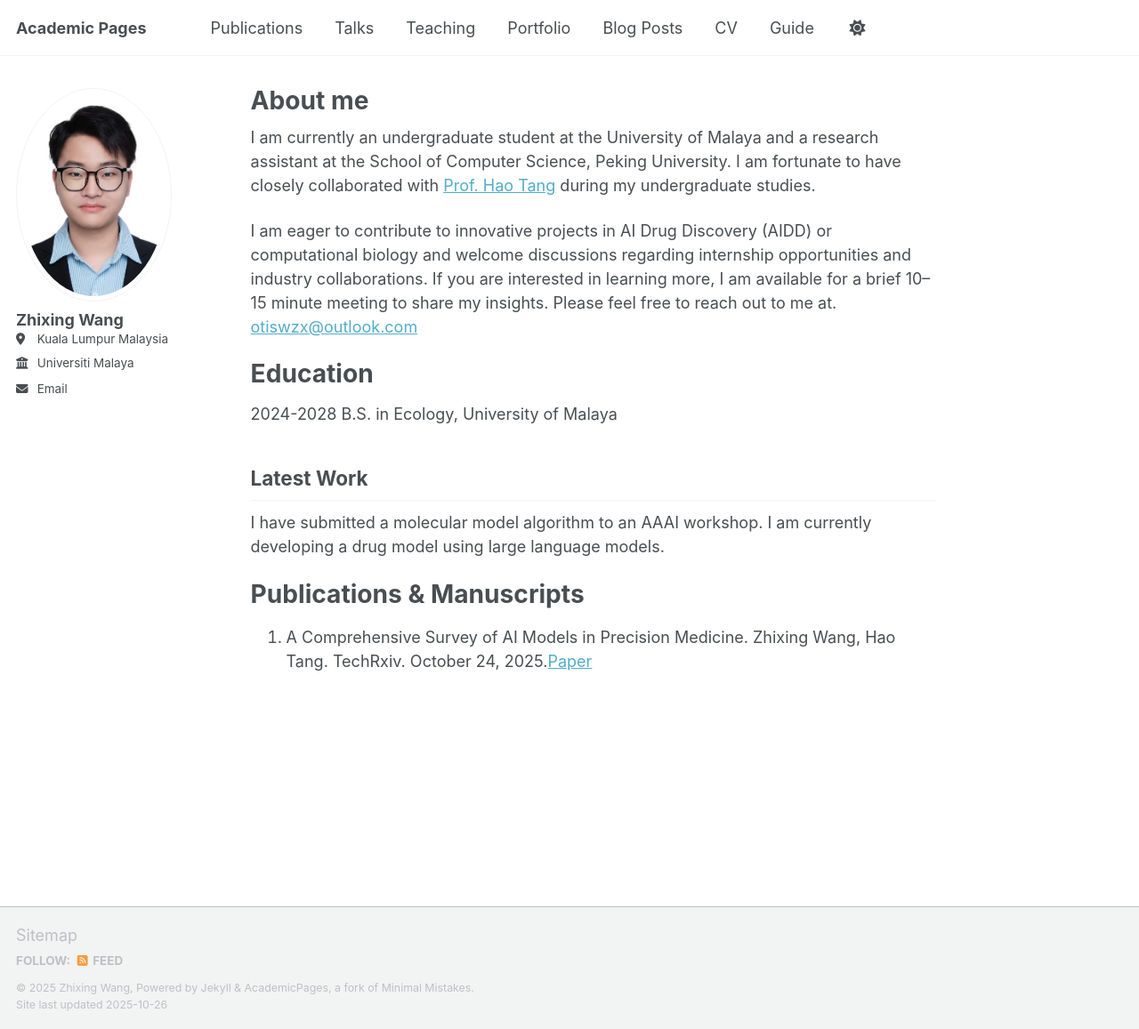
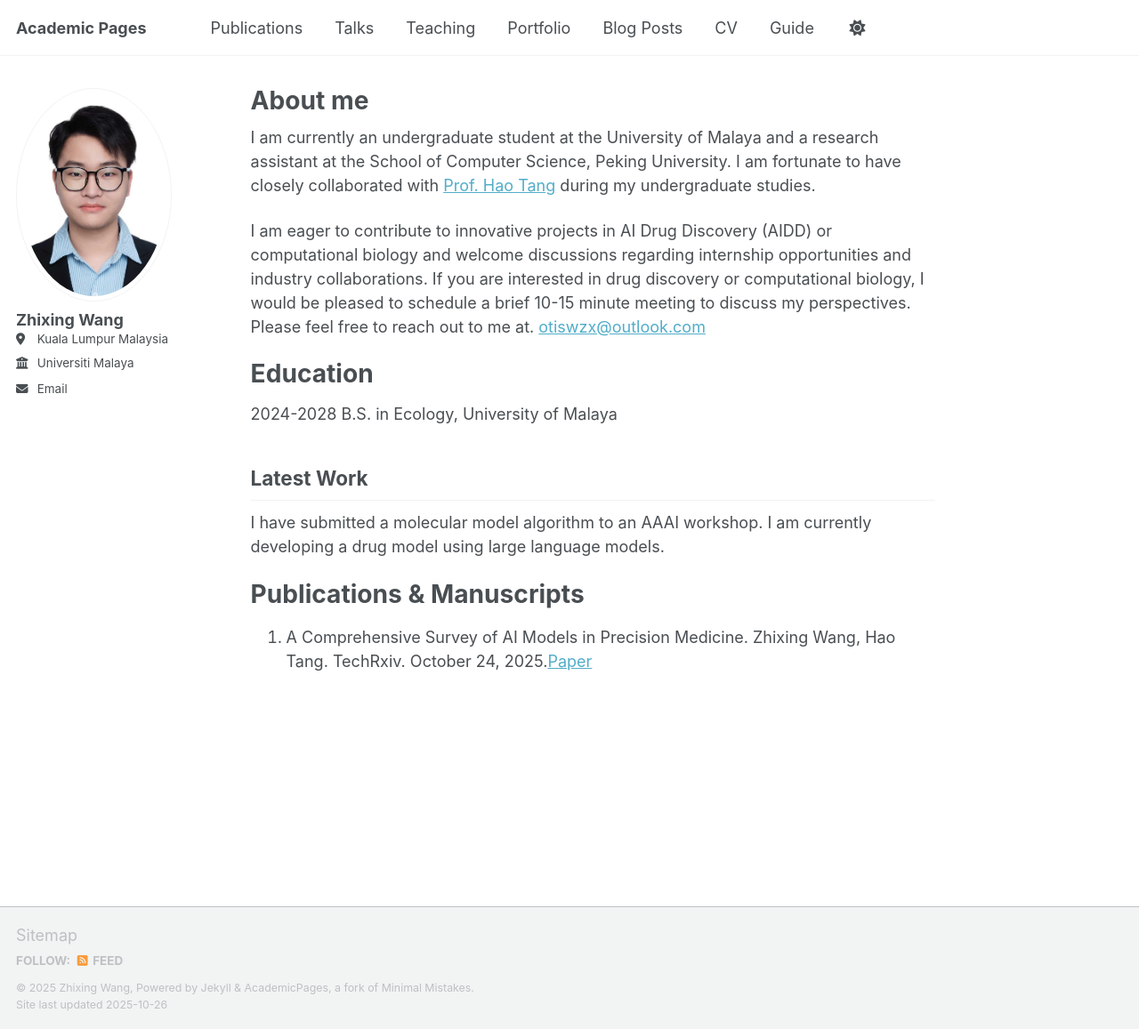
Before and after one commit to afrina-ceree/afrina-ceree.github.io, a Jekyll site: the page built from _pages/about.md, in a window 1280 px wide and 1157 px high. Shown: the whole window at 89% size. Built offline with Jekyll 4.4.1, drawn with Linux system fonts in a browser that asks for light colours; a script that is not in the unit is left out.

Commit message:
Update about.md

```diff
--- a/_pages/about.md
+++ b/_pages/about.md
@@ -9,7 +9,7 @@ redirect_from:
 
 I am currently an undergraduate student at the University of Malaya and a research assistant at the School of Computer Science, Peking University. I am fortunate to have closely collaborated with [Prof. Hao Tang](https://ha0tang.github.io) during my undergraduate studies.
 
-I am eager to contribute to innovative projects in AI Drug Discovery (AIDD) or computational biology and welcome discussions regarding internship opportunities and industry collaborations. If you are interested in learning more, I am available for a brief 10–15 minute meeting to share my insights. Please feel free to reach out to me at. [otiswzx@outlook.com](otiswzx@outlook.com)
+I am eager to contribute to innovative projects in AI Drug Discovery (AIDD) or computational biology and welcome discussions regarding internship opportunities and industry collaborations. If you are interested in drug discovery or computational biology, I would be pleased to schedule a brief 10-15 minute meeting to discuss my perspectives. Please feel free to reach out to me at. [otiswzx@outlook.com](otiswzx@outlook.com)
 
 Education
 ======
```
